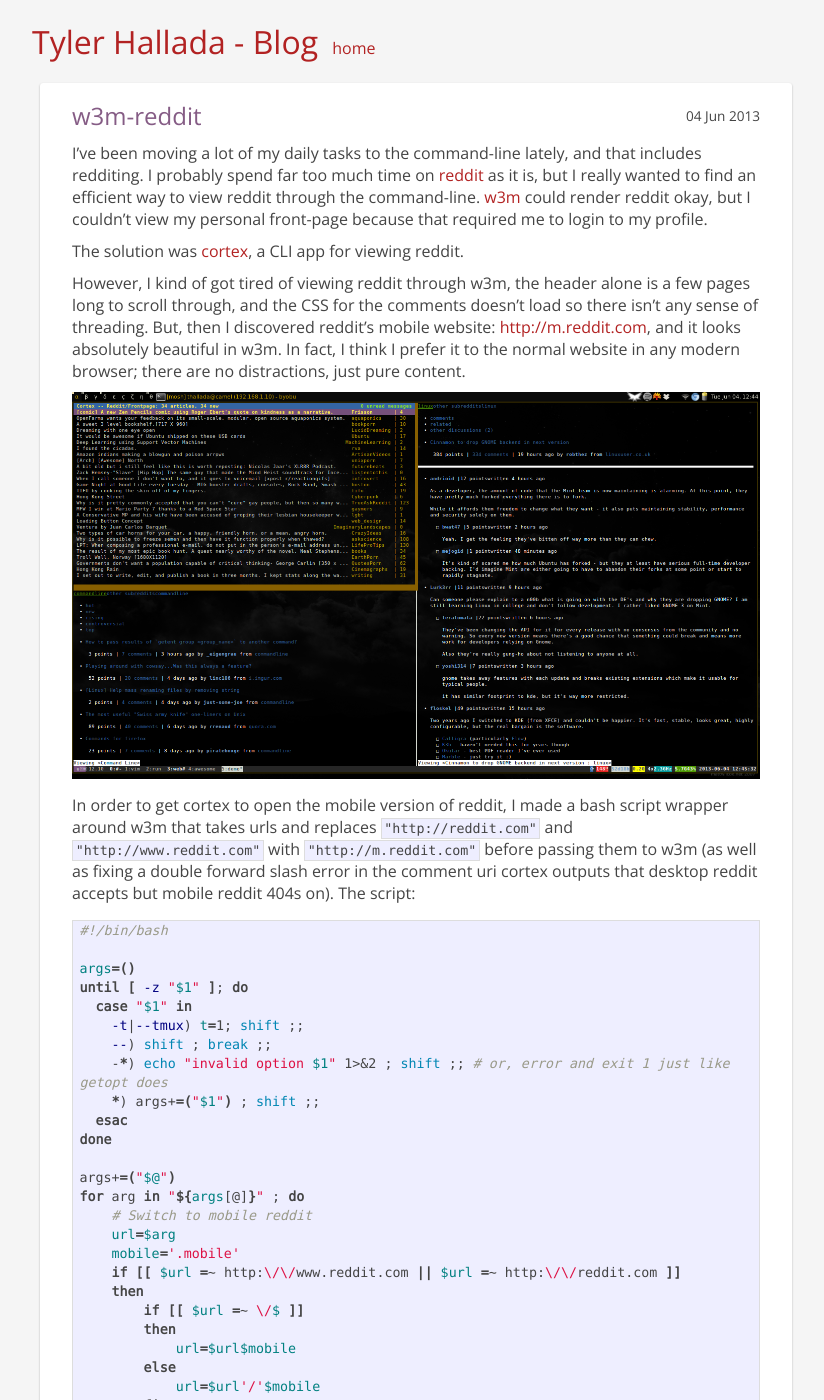
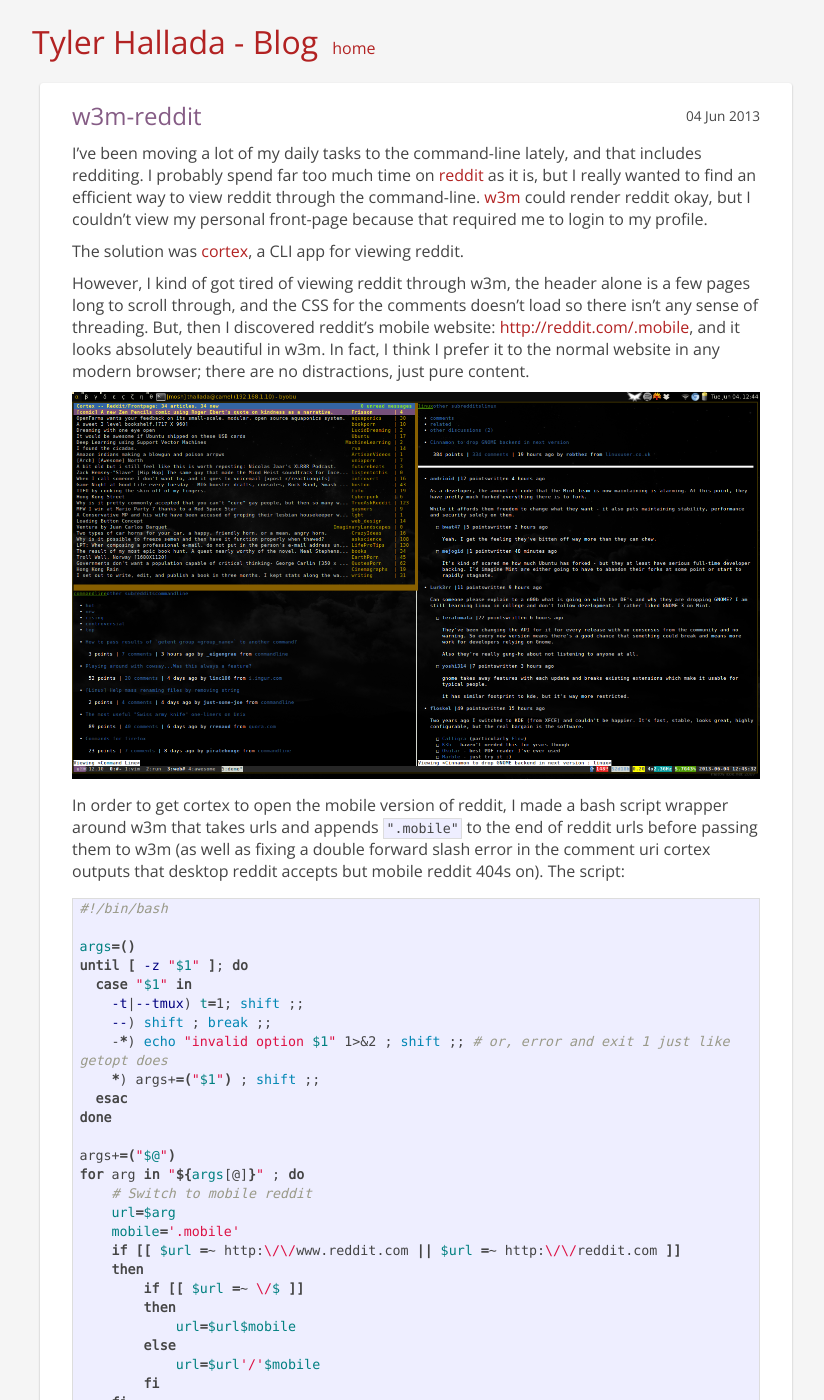
Before and after one commit to thallada/thallada.github.io, a Jekyll site: the page built from _posts/2013-06-04-w3m-reddit.md, in a window 1280 px wide and 1400 px high. Shown: the whole window, without its empty margins (224-1048 px from the left). Built offline with Jekyll 4.4.1, drawn with Linux system fonts in a browser that asks for light colours; Markdown is read by kramdown in place of the engine named in the settings.

Commit message:
Change references of m.reddit.com to .mobile

````diff
--- a/_posts/2013-06-04-w3m-reddit.md
+++ b/_posts/2013-06-04-w3m-reddit.md
@@ -17,17 +17,17 @@
 However, I kind of got tired of viewing reddit through w3m, the header alone is
 a few pages long to scroll through, and the CSS for the comments doesn't load so
 there isn't any sense of threading. But, then I discovered reddit's mobile
-website: [http://m.reddit.com](http://m.reddit.com), and it looks absolutely
+website: [http://reddit.com/.mobile](http://reddit.com/.mobile), and it looks absolutely
 beautiful in w3m. In fact, I think I prefer it to the normal website in any
 modern browser; there are no distractions, just pure content.
 
 <a href="/img/blog/w3m_mobile_reddit.png"><img src="/img/blog/w3m_mobile_reddit.png" alt="m.reddit.com rendered in w3m"></a>
 
 In order to get cortex to open the mobile version of reddit, I made a bash
-script wrapper around w3m that takes urls and replaces `"http://reddit.com"` and
-`"http://www.reddit.com"` with `"http://m.reddit.com"` before passing them to
-w3m (as well as fixing a double forward slash error in the comment uri cortex
-outputs that desktop reddit accepts but mobile reddit 404s on). The script:
+script wrapper around w3m that takes urls and appends `".mobile"` to the end of
+reddit urls before passing them to w3m (as well as fixing a double forward slash
+error in the comment uri cortex outputs that desktop reddit accepts but mobile
+reddit 404s on). The script:
 
 ```bash
 #!/bin/bash
````
